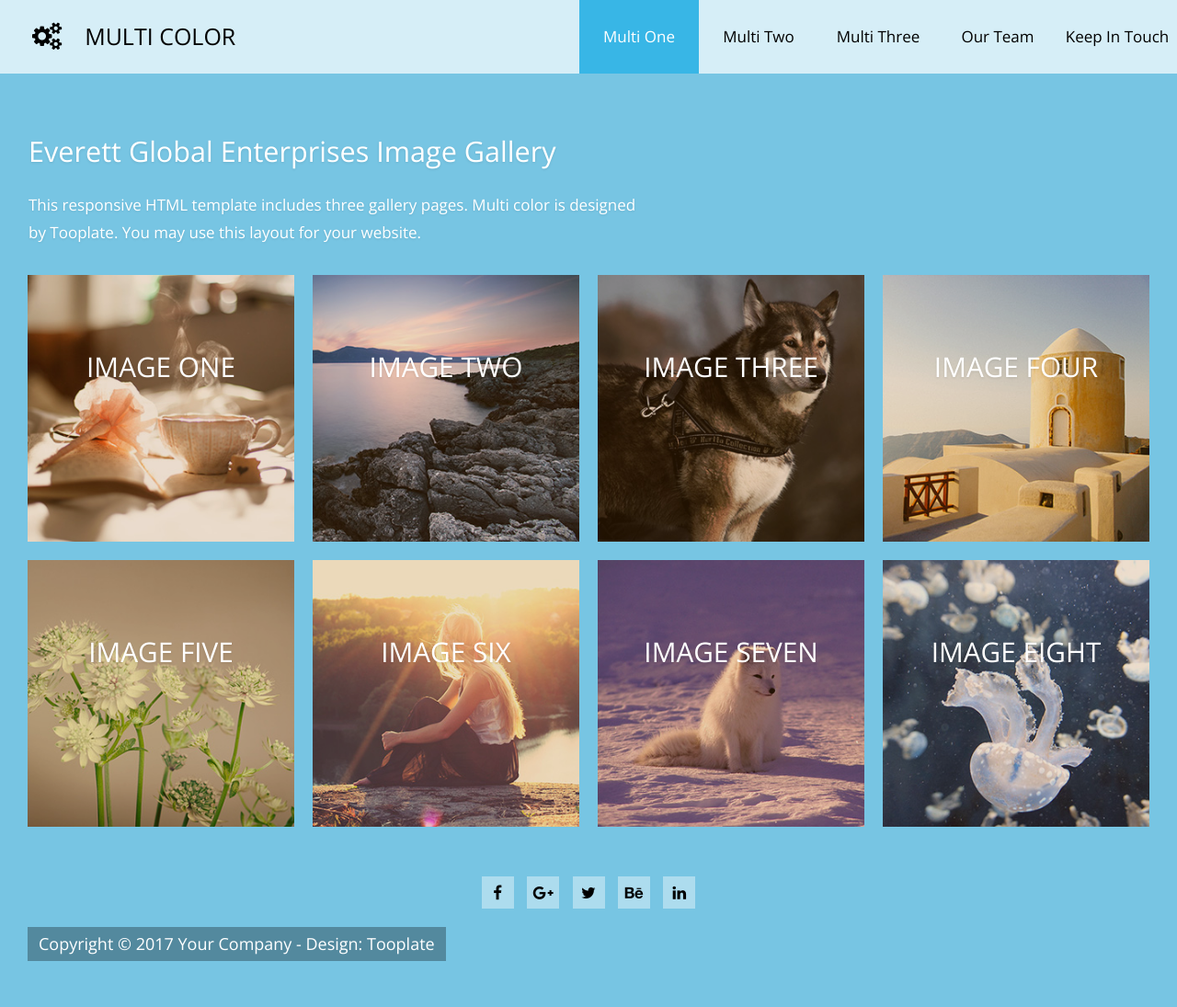
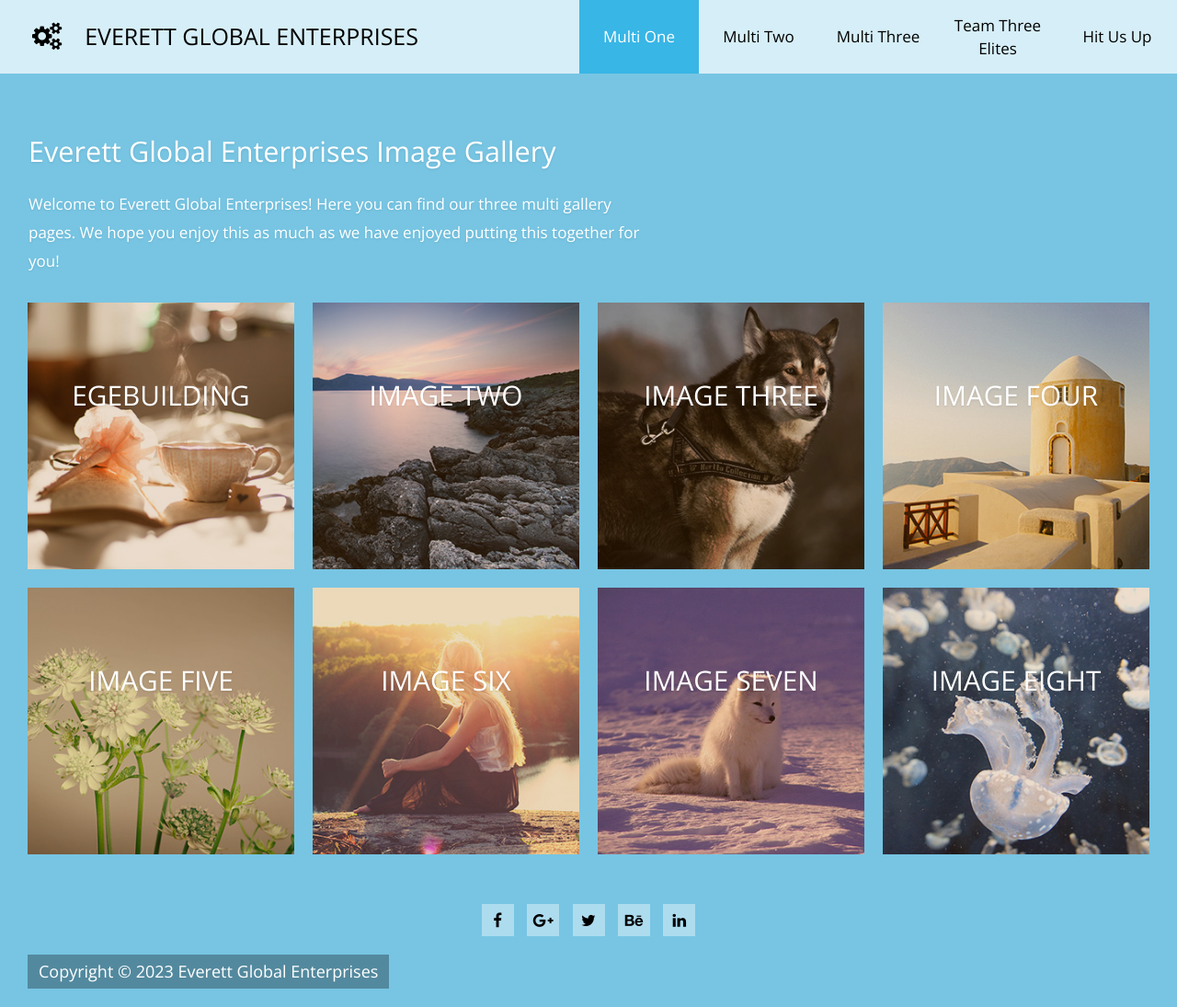
Before and after one commit to miguelsalcedo01/team3apps, a Flask app: page / in a window 1280 px wide. Shown: the whole page at 92% size. Before the commit the page ends 1045 px from the top, so only its background shows below. Run offline with Flask 2, Linux system fonts and the light colour scheme; some libraries are stand-ins or nearby versions.

Commit message:
edited index.html

```diff
--- a/templates/index.html
+++ b/templates/index.html
@@ -44,7 +44,7 @@ http://www.tooplate.com/view/2086-multi-color
                 <nav class="navbar">
                     <div class="tm-navbar-bg">
 
-                        <a class="navbar-brand text-uppercase" href="#"><i class="fa fa-gears tm-brand-icon"></i>Multi Color</a>
+                        <a class="navbar-brand text-uppercase" href="#"><i class="fa fa-gears tm-brand-icon"></i>Everett Global Enterprises</a>
 
                         <button class="navbar-toggler hidden-lg-up" type="button" data-toggle="collapse" data-target="#tmNavbar">
                             &#9776;
@@ -61,10 +61,10 @@ http://www.tooplate.com/view/2086-multi-color
                                     <a class="nav-link" href="#0" data-no="3">Multi Three</a>
                                 </li>
                                 <li class="nav-item">
-                                    <a class="nav-link" href="#0" data-no="4">Our Team</a>
+                                    <a class="nav-link" href="#0" data-no="4">Team Three Elites</a>
                                 </li>
                                 <li class="nav-item">
-                                    <a class="nav-link" href="#0" data-no="5">Keep in touch</a>
+                                    <a class="nav-link" href="#0" data-no="5">Hit us Up</a>
                                 </li>
                             </ul>
                         </div>
@@ -84,15 +84,15 @@ http://www.tooplate.com/view/2086-multi-color
                                 <!-- Gallery One pop up connected with JS code below -->
                                     <div class="tm-img-gallery-info-container">
                                         <h2 class="tm-text-title tm-gallery-title tm-white"><span class="tm-white">Everett Global Enterprises Image Gallery</span></h2>
-                                        <p class="tm-text">This responsive HTML template includes three gallery pages. Multi color is designed by Tooplate. You may use this layout for your website.
+                                        <p class="tm-text">Welcome to Everett Global Enterprises! Here you can find our three multi gallery pages. We hope you enjoy this as much as we have enjoyed putting this together for you!
                                         </p>
                                     </div>
                                     <div class="grid-item">
                                         <figure class="effect-bubba">
                                             <img src="static/img/tm-img-01-tn.jpg" alt="Image" class="img-fluid tm-img">
                                             <figcaption>
-                                                <h2 class="tm-figure-title">Image <span>One</span></h2>
-                                                <p class="tm-figure-description">Lorem ipsum dolor sit amet, consectetur adipiscing elit.</p>
+                                                <h2 class="tm-figure-title">EGE<span>Building</span></h2>
+                                                <p class="tm-figure-description">This is Everett Global Enterprises corporate location.</p>
                                                 <a href="static/img/tm-img-01.jpg">View more</a>
                                             </figcaption>
                                         </figure>
@@ -359,8 +359,8 @@ http://www.tooplate.com/view/2086-multi-color
                                 <div class="col-xs-12">
                                     <div class="tm-flex">
                                         <div class="tm-bg-white-translucent text-xs-left tm-textbox tm-textbox-padding">
-                                            <h2 class="tm-text-title">About our team</h2>
-                                            <p class="tm-text">Quisque efficitur dui id turpis cursus, quis faucibus nulla malesuada. Nulla consectetur eget quam id pulvinar. Nulla facilisi. Curabitur rhoncus lacinia tincidunt. Etiam velit dui, rutrum vel finibus ac, commodo at mauris. Donec vitae diam ac tellus consectetur interdum eu non odio.</p>
+                                            <h2 class="tm-text-title">About Team3 Elites</h2>
+                                            <p class="tm-text">All our Team correspondents have thier own beat and expertise. Follow your favorite correspondent, and you'll see all their stories and upadtes!</p>
                                         </div>
                                     </div>
                                 </div>
@@ -437,7 +440,7 @@ http://www.tooplate.com/view/2086-multi-color
                                             </div>
 
                                             <div class="tm-bg-white-translucent text-xs-left tm-textbox tm-2-col-textbox-2 tm-textbox-padding tm-textbox-padding-contact">
-                                                <h2 class="tm-contact-info">794 Old Street 12120, San Francisco, CA</h2>
+                                                <h2 class="tm-contact-info">We are all around you! Not even Google can find us!</h2>
                                                 <!-- google map goes here -->
                                                 <div id="google-map"></div>
                                             </div>
@@ -466,9 +469,7 @@ http://www.tooplate.com/view/2086-multi-color
                     <a href="#" class="tm-social-link"><i class="fa fa-linkedin"></i></a>
                 </div>
 
-                <p class="tm-copyright-text">Copyright &copy; 2017 Your Company
-
-                 - Design: Tooplate</p>
+                <p class="tm-copyright-text">Copyright &copy; 2023 Everett Global Enterprises
 
             </footer>
 
```
Also changed, not shown: other parts of templates/index.html (+13 -10 lines).
